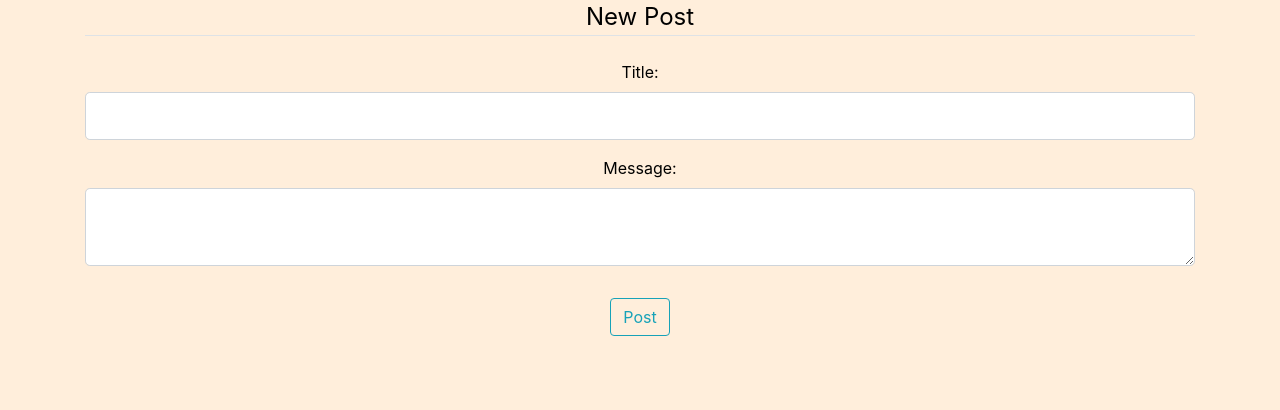
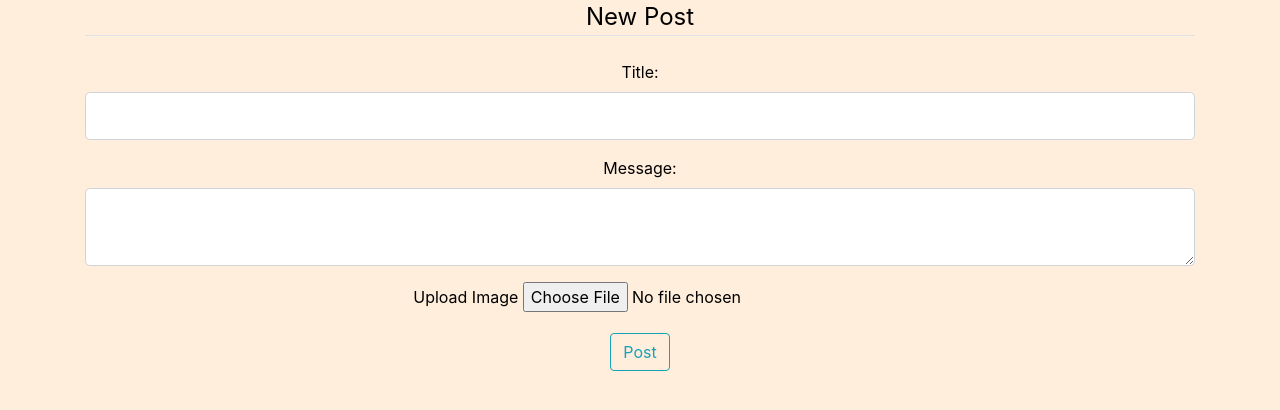
Before and after one commit to Krulled/CMPE133, a Flask app: a page that uses app/templates/create_post.html in a window 1280 px wide. Shown: the part 157-567 px from the top of the page. Run offline with Flask 3, Linux system fonts and the light colour scheme; a user stored in the database is signed in; some libraries are stand-ins or nearby versions.

Commit message:
(WIP) working on adding images to posts, untested

```diff
--- a/app/forms.py
+++ b/app/forms.py
@@ -36,6 +36,7 @@ class SignupForm(FlaskForm):
 class PostForm(FlaskForm):
     title = StringField('Title:', validators = [DataRequired()])
     message = TextAreaField('Message:', validators = [DataRequired()])
+    file = FileField('Upload Image')
     submit_post = SubmitField('Post')
 
 class CommentForm(FlaskForm):
--- a/app/models.py
+++ b/app/models.py
@@ -19,6 +19,7 @@ class Post(db.Model):
     post_title = db.Column(db.String(32), nullable = False)
     time_posted = db.Column(db.DateTime, nullable = False, default = datetime.utcnow)
     post_content = db.Column(db.Text, nullable = False)
+    image = db.Column(db.String(256)) # name of the image uploaded, NOT the image data itself
     comments = db.relationship('Comment', backref='post', lazy='dynamic')
     # comments should be added as a db relationship (one post to many comments)
     # number_of_likes = db.Column(db.Integer(), nullable = False)
--- a/app/routes.py
+++ b/app/routes.py
@@ -8,9 +8,15 @@ from werkzeug.utils import secure_filename
 import requests
 
 import urllib.request, json
-import os
+import os                                       # for saving images
+from werkzeug.utils import secure_filename      # for getting absolute path of image
 
 # import phonenumbers # library to validate phone number, unused for ease of testing
+
+''' CONFIG FOR UPLOADING IMAGES TO POSTS '''
+plant_app.config['SECRET_KEY'] = 'you-will-never-guess'
+plant_app.config['POST_UPLOAD_FOLDER'] = 'static/files/post_images'
+plant_app.config['UPLOAD_EXTENSIONS'] = ['.jpg', '.jpeg', '.png']
 
 @plant_app.before_first_request
 def create_tables():
@@ -274,7 +280,27 @@ def forum(username):
 def new_post(username):
     current_form = PostForm()
     if current_form.validate_on_submit():
-        post = Post(post_title=current_form.title.data, post_content=current_form.message.data, author=current_user) # may need to add author_id here
+        '''-IMAGE HANDLING-'''
+        file = current_form.file.data   # from PostForm
+        sec_filename = secure_filename(file.filename)
+        if sec_filename != '':
+            file_ext = os.path.splitext(sec_filename)[1] # file type (ex. .png, .jpg, .gif)
+            if file_ext not in plant_app.config['UPLOAD_EXTENSIONS']:
+                flash('Uploaded image type is not supported (allowed types: jpg, png, jpeg)')
+                redirect('new_post')
+        # fell through--save file locally and commit filename to DB
+        '''
+        saves image locally by using the absolute path created from
+        joining the project directory's path, the upload folder path,
+        and the name of the file as a secure filename
+        '''
+        file.save(os.path.join(os.path.abspath(os.path.dirname(__file__)),
+            plant_app.config['POST_UPLOAD_FOLDER'],
+            sec_filename))
+
+        '''----------------'''
+        post = Post(post_title=current_form.title.data, post_content=current_form.message.data,
+                    author=current_user, image=sec_filename)
         db.session.add(post)
         db.session.commit()
         flash('Your post has been created!', 'success') # 'success' is a category for bootstrap, is optional
--- a/app/templates/create_post.html
+++ b/app/templates/create_post.html
@@ -46,6 +46,10 @@
                     {{ form.message(class="form-control form-control-lg") }}
                 {% endif %}
             </div>
+            <div>
+                {{form.file.label}}
+                {{form.file()}}
+            </div>
         </fieldset>
         <div class="form-group">
             {{ form.submit_post(class="btn btn-outline-info") }}
```
